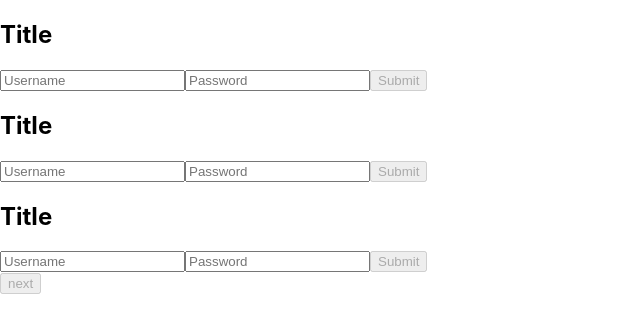
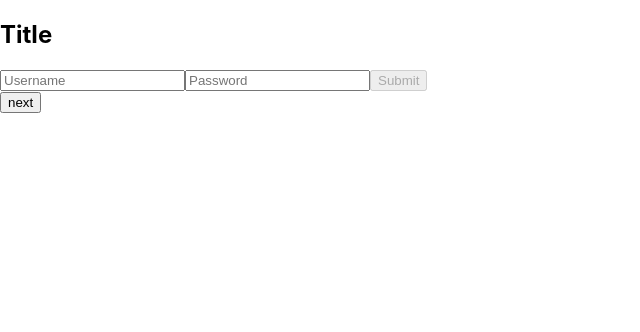
Before and after one commit to AgonIdrizi/multi-step-form, a React (Create React App) app: page / in a window 1280 px wide. Shown: the top 332 px of the page, without its empty margins (0-640 px from the left). Built offline with nearby package versions, Linux system fonts and the light colour scheme.

Commit message:
handle form object values from form container

```diff
--- a/src/components/FormContainer/Form/Form.js
+++ b/src/components/FormContainer/Form/Form.js
@@ -7,16 +7,17 @@ const MyInput = ({ field, form, ...props }) => {
 
 
 
-const FormComponent = ({schema, formNumber, handleFormValidity}) => {
+const FormComponent = React.memo(({schema, fields, formNumber, handleFormFieldChanges, handleFormValidity}) => {
   const [isValid, setIsavlid] = useState(false)
+  const [localFormFields, setLocalFormFields] = useState(fields)
   const onSubmitHandler= values => {
     console.log(values)
   }
 
-  const handleValidity = (formIsValid) => {
+  const handleValidity = (formIsValid, formValues) => {
     if (formIsValid !== isValid) {
       setIsavlid(formIsValid)
-      handleFormValidity(formIsValid, formNumber)
+      handleFormValidity(formIsValid, formNumber, formValues)
     }
 
   }
@@ -31,31 +32,31 @@ const FormComponent = ({schema, formNumber, handleFormValidity}) => {
         onSubmit={(values) => onSubmitHandler(values)}
       >
         {(props) => (
-
           <Form>
-            <Field
-              id="username"
-              label="Username"
-              name="username"
-              placeholder="Username"
-              component={MyInput}
-            />
-            <ErrorMessage name="username" />
-            <Field
-              id="password"
-              label="Password"
-              name="password"
-              placeholder="Password"
-              component={MyInput}
-            />
-            <ErrorMessage name="password" />
-            {handleValidity(props.isValid)}
+            { Object.keys(localFormFields).map((field, id )=> (
+              <>
+              <Field
+                key={field + id}
+                id={field}
+                label={field.charAt(0).toUpperCase() + field.slice(1)}
+                name={field}
+                onChange={(e) => {
+                  handleFormFieldChanges(formNumber, {...props.values, [`${field}`]: e.target.value})
+                  props.handleChange(e)
+                }}
+                placeholder={field.charAt(0).toUpperCase() + field.slice(1)}
+                component={MyInput}
+              />
+              <ErrorMessage key={field - id} name={field} />
+              </>
+            ))}
+            {handleValidity(props.isValid, props.values)}
             <button disabled={ !props.isValid } type="submit">Submit</button>
           </Form>
         )}
       </Formik>
     </div>
   );
-}
+})
 
 export default FormComponent;
--- a/src/components/FormContainer/FormContainer.js
+++ b/src/components/FormContainer/FormContainer.js
@@ -29,24 +29,32 @@ const schema2 = yup.object({
 
 const schema3 = yup.object({
   phone: yup
-    .number()
+    .string()
     .required()
     .min(3)
     .max(9)
 })
 
-const fields = ['username', 'password']
 const steps = ['form1', 'form2']
 
 const FormContainer = () => {
   const [stepSelected, setStepSelected] = useState(0)
-  const [formsValidityObj, setFormsValidityObj] = useState({0: false, 1: false, 2: false})
+  const [formsValidityObj, setFormsValidityObj] = useState(
+    {
+      0: {valid: false, fields: {username: '', password:''}},
+      1: {valid: false, fields: {address: '', city:''}},
+      2: {valid: false, fields: {phone: ''}}
+    })
 
 
-  const handleFormValidity = (isValid, formNumber) => {
+  const handleFormValidity = (isValid, formNumber, fieldValues) => {
     console.log('handleFormValidity', isValid)
     console.log('formsValidityObj[`${formNumber}`]',formsValidityObj[`${formNumber}`])
-      setFormsValidityObj({...formsValidityObj, [`${formNumber}`]: isValid})
+    setFormsValidityObj({...formsValidityObj, [`${formNumber}`]: {valid: isValid, fields: fieldValues}})
+  }
+
+  const handleFormFieldChanges = (formNumber, fieldValues) => {
+    setFormsValidityObj({...formsValidityObj, [`${formNumber}`]: {valid: formsValidityObj[`${formNumber}`].valid, fields: fieldValues}})
   }
 
   const onBackButtonHandler = () => {
@@ -76,9 +84,7 @@ const FormContainer = () => {
 
   return (
     <div>
-      <Form schema={schema} formNumber={0} handleFormValidity={handleFormValidity} />
-      <Form schema={schema} formNumber={1} handleFormValidity={handleFormValidity} />
-      <Form schema={schema} formNumber={2} handleFormValidity={handleFormValidity} />
+      <Form schema={schema} fields={{...formsValidityObj[0].fields}} formNumber={0} handleFormFieldChanges={handleFormFieldChanges} handleFormValidity={handleFormValidity} />
       {displayBackNextButtons()}
     </div>
   );
```
